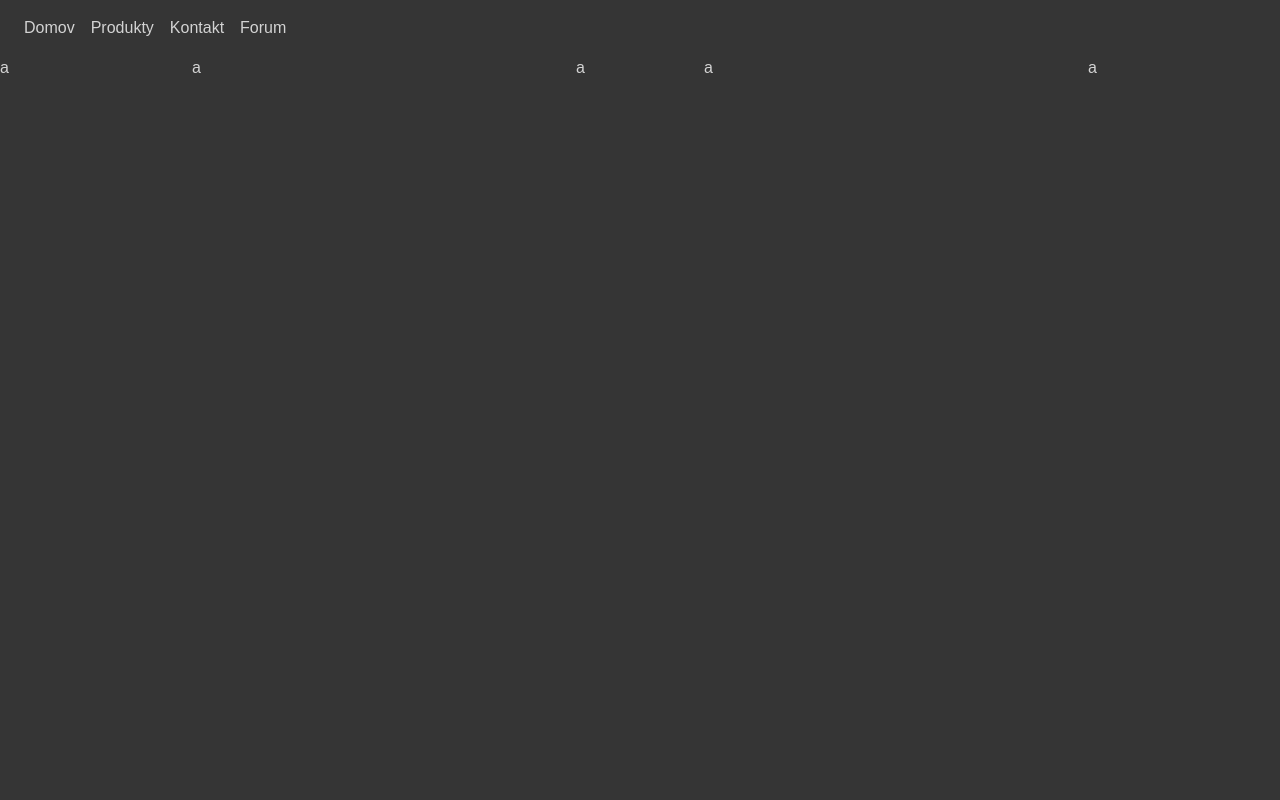
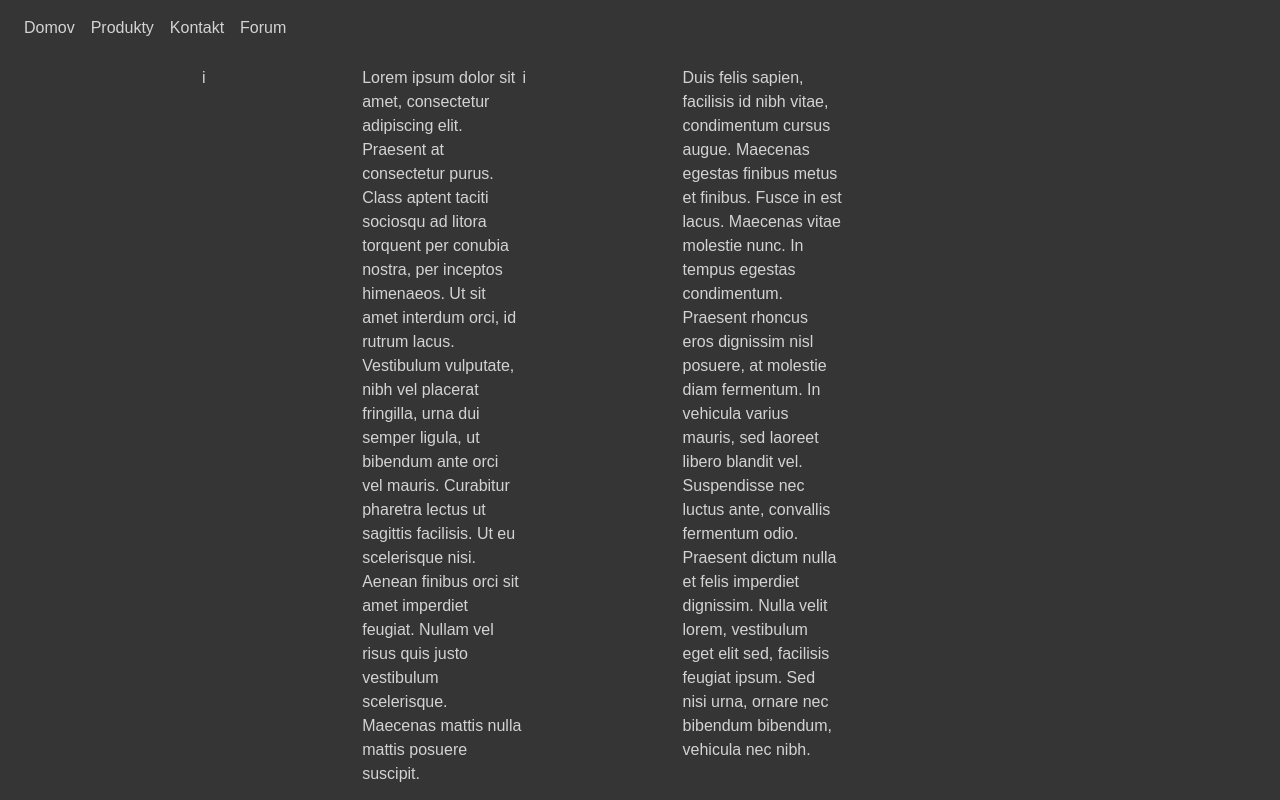
Before and after one commit to Brescher/InoxiPonia, a plain HTML site: page index.html in a window 1280 px wide. Drawn offline with nearby package versions, Linux system fonts and the light colour scheme.

Commit message:
upravy home div

```diff
--- a/css/styl.css
+++ b/css/styl.css
@@ -22,19 +22,29 @@ hr{
     color: lightgray;
 }
 
-.Border{
+.homeEntry{
+    margin-left: 15%;
+    padding: 10px;
+}
+
+.homeEntryLeft{
+    width: 30%;
+    max-height: 15%;
+    padding-top: 5px;
+}
+
+.homeEntryRight{
+    margin-left: 10%;
+    width: 30%;
+    max-height: 15%;
+    padding-top: 5px;
+}
+
+.homeEntryRight, .homeEntryLeft{
+    display:inline;
+}
+
+.homeEntryImage, .homeEntryText{
     width:15%;
-    height: 100%;
     float: left;
 }
-
-.homeEntry{
-    width: 30%;
-    float: left;
-}
-
-.middleBorder{
-    width:10%;
-    height: 100%;
-    float: left;
-}
--- a/index.html
+++ b/index.html
@@ -39,24 +39,24 @@
     </div>
 </nav>
 
-<div class="Border">
-a
-</div>
+<div class="homeEntry">
+    <div class="homeEntryLeft">
+        <div class="homeEntryImage">
+            i
+        </div>
+        <div class="homeEntryText">
+            Lorem ipsum dolor sit amet, consectetur adipiscing elit. Praesent at consectetur purus. Class aptent taciti sociosqu ad litora torquent per conubia nostra, per inceptos himenaeos. Ut sit amet interdum orci, id rutrum lacus. Vestibulum vulputate, nibh vel placerat fringilla, urna dui semper ligula, ut bibendum ante orci vel mauris. Curabitur pharetra lectus ut sagittis facilisis. Ut eu scelerisque nisi. Aenean finibus orci sit amet imperdiet feugiat. Nullam vel risus quis justo vestibulum scelerisque. Maecenas mattis nulla mattis posuere suscipit.
+        </div>
+    </div>
 
-<div class="homeEntry">
-a
-</div>
-
-<div class="middleBorder">
-a
-</div>
-
-<div class="homeEntry">
-a
-</div>
-
-<div class="Border">
-a
+    <div class="homeEntryRight">
+        <div class="homeEntryImage">
+            i
+        </div>
+        <div class="homeEntryText">
+            Duis felis sapien, facilisis id nibh vitae, condimentum cursus augue. Maecenas egestas finibus metus et finibus. Fusce in est lacus. Maecenas vitae molestie nunc. In tempus egestas condimentum. Praesent rhoncus eros dignissim nisl posuere, at molestie diam fermentum. In vehicula varius mauris, sed laoreet libero blandit vel. Suspendisse nec luctus ante, convallis fermentum odio. Praesent dictum nulla et felis imperdiet dignissim. Nulla velit lorem, vestibulum eget elit sed, facilisis feugiat ipsum. Sed nisi urna, ornare nec bibendum bibendum, vehicula nec nibh.
+        </div>
+    </div>
 </div>
 
 </body>
```
